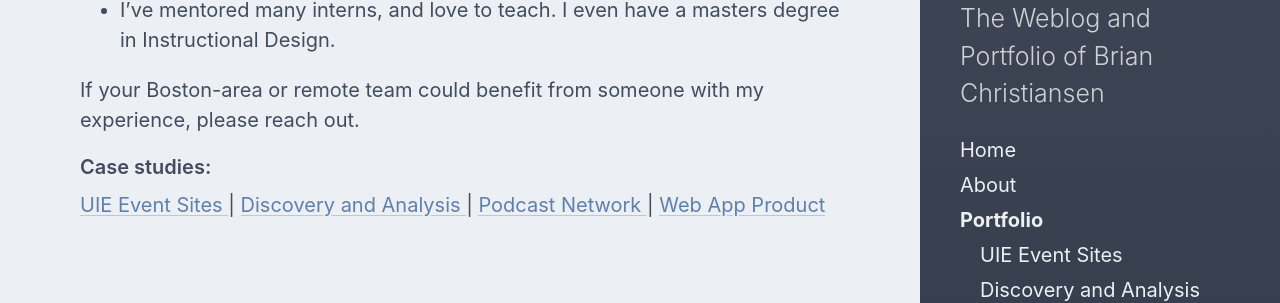
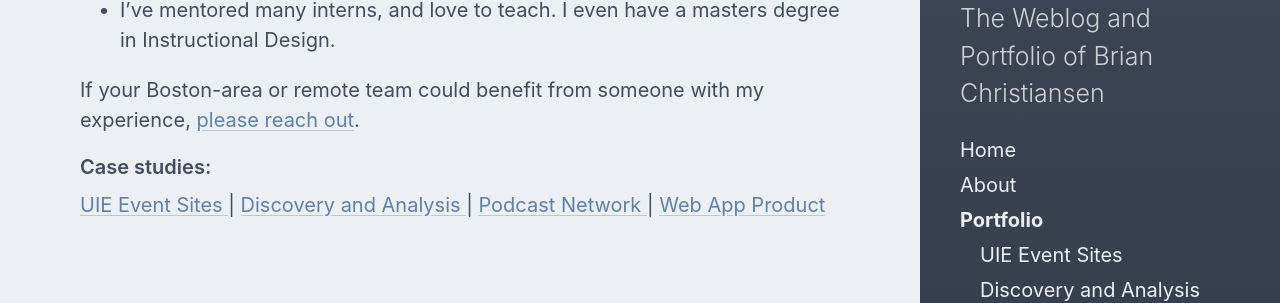
Before and after one commit to briandigital/bd4, a Jekyll site: the page built from portfolio/index.md, in a window 1280 px wide. Shown: the part 1384-1687 px from the top of the page. Built offline with Jekyll 4.4.1, drawn with Linux system fonts in a browser that asks for light colours; some of the changed lines change nothing that is shown.

Commit message:
Adds an additional contact email link.

```diff
--- a/portfolio/index.md
+++ b/portfolio/index.md
@@ -25,4 +25,4 @@ The skills I have used the most over the past decade of UX work include,
 * Product manager in the broadest sense—building teams of coworkers and contractors, managing the design process, right down to managing version control and deployment, to running the QA process.
 * I’ve mentored many interns, and love to teach. I even have a masters degree in Instructional Design.
 
-If your Boston-area or remote team could benefit from someone with my experience, please reach out.
+If your Boston-area or remote team could benefit from someone with my experience, [please reach out](mailto:brian@briandigital.com).
```
